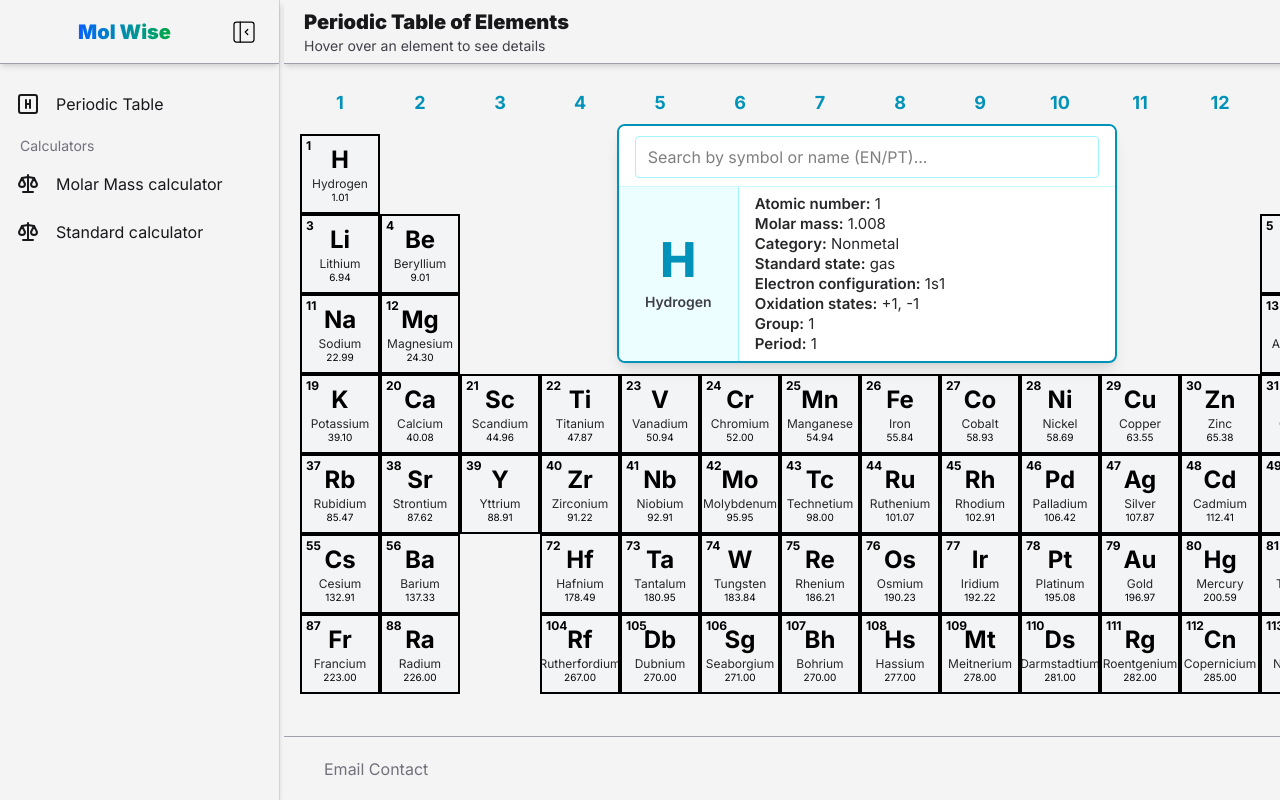
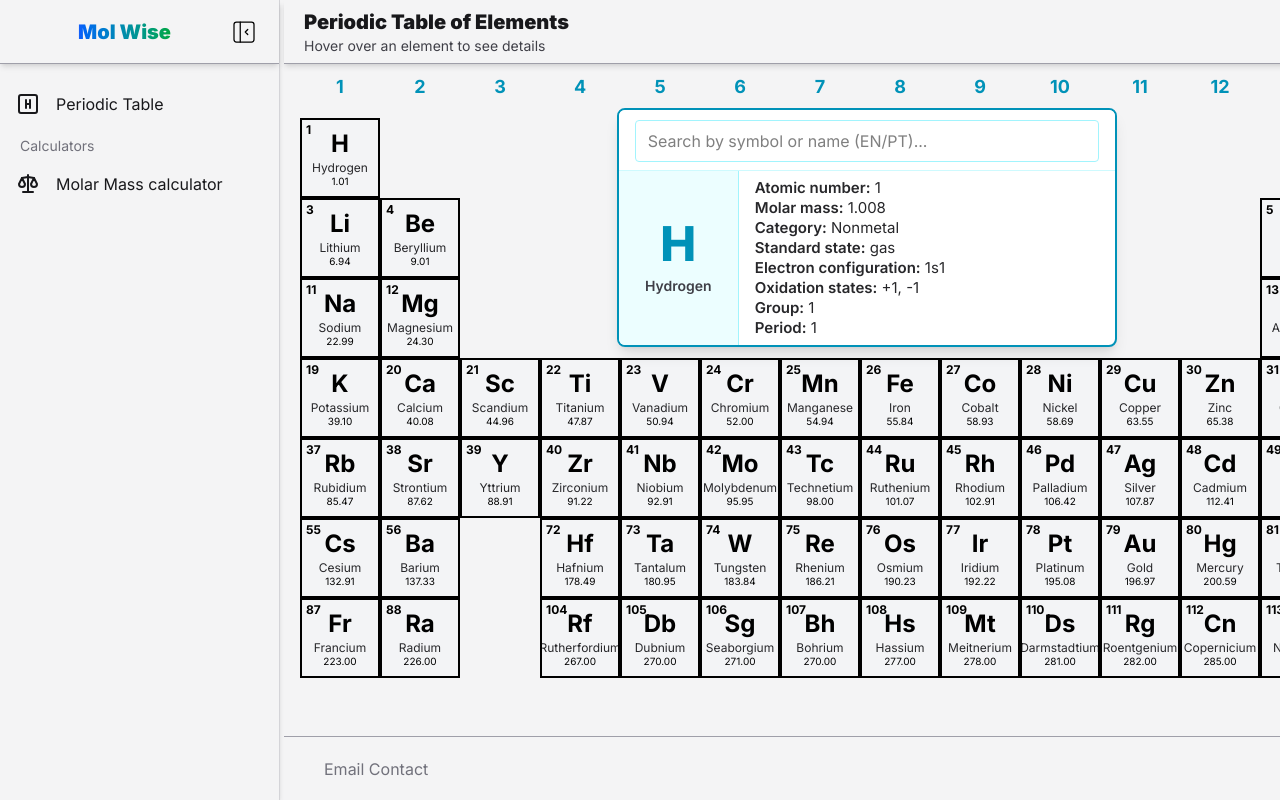
Before and after one commit to brunomacedo1203/Mol-Wise, a Next.js app: page /PeriodicTable in a window 1280 px wide. Shown: the top 800 px of the page. Built offline with nearby package versions, Linux system fonts and the light colour scheme.

Commit message:
fix: remove black bar issue on zoom in periodic table page and update README

```diff
--- a/src/app/globals.css
+++ b/src/app/globals.css
@@ -9,7 +9,7 @@
 
 @media (prefers-color-scheme: dark) {
   :root {
-    --background: #0a0a0a;
+    --background: #f4f4f5;
     --foreground: #ededed;
   }
 }
--- a/src/app/layout.tsx
+++ b/src/app/layout.tsx
@@ -16,7 +16,7 @@ export default function RootLayout({
 }>) {
   return (
     <html lang="en">
-      <body className={inter.className}>{children}</body>
+      <body className={`bg-zinc-100 ${inter.className}`}>{children}</body>
     </html>
   );
 }
--- a/src/shared/components/Content.tsx
+++ b/src/shared/components/Content.tsx
@@ -11,7 +11,7 @@ export default function Content(props: ContentProps) {
     <div
       id="main-content-area"
       className={`
-         flex p-4 items-start flex-1
+         flex px-4 items-start flex-1
          bg-zinc-100
          text-3xl overflow-auto
          relative`}
--- a/src/shared/components/Menu.tsx
+++ b/src/shared/components/Menu.tsx
@@ -1,8 +1,5 @@
 import React from "react";
-import {
-  IconHospital,
-  IconScale,
-} from "@tabler/icons-react";
+import { IconHospital, IconScale } from "@tabler/icons-react";
 import MenuItem from "@/shared/components/MenuItem";
 
 export interface MenuProps {
@@ -41,13 +38,14 @@ export default function Menu({ collapsed, onSectionSelect }: MenuProps) {
           url="/MolarMassCalculator"
         />
       </div>
-        <div onClick={() => onSectionSelect && onSectionSelect("calculator")}>
+      {/* <div onClick={() => onSectionSelect && onSectionSelect("calculator")}>
           <MenuItem
             icone={<IconScale />}
             label={collapsed ? "" : "Standard calculator"}
             url="/StandardCalculator"
           />
         </div>
+        */}
       {/*<div onClick={() => onSectionSelect && onSectionSelect("concentration")}>
           <MenuItem
             icone={<IconCalculator />}
```
Lines whose indentation alone changed are shown as unchanged.
